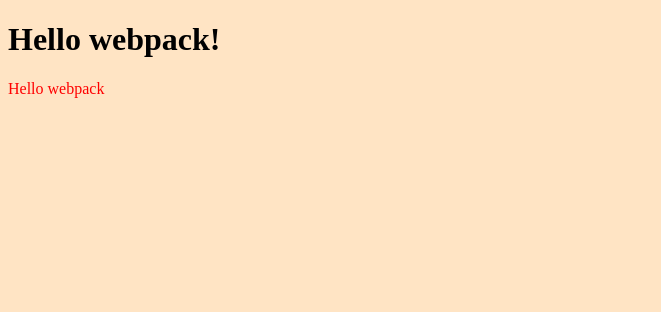
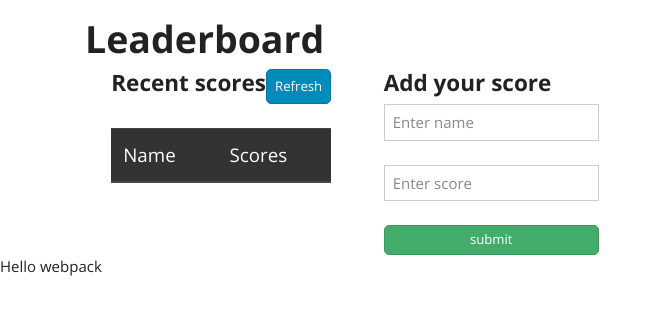
Before and after one commit to CollinsTatang/LeaderBoard, a website built with webpack: page src/index.html in a window 1280 px wide. Shown: the whole page, without its empty margins (0-661 px from the left). Built offline with nearby package versions, Linux system fonts and the light colour scheme.

Commit message:
Add html and css content

```diff
--- a/src/index.html
+++ b/src/index.html
@@ -1,14 +1,48 @@
 <!DOCTYPE html>
 <html lang="en">
+<head>
+  <meta charset="UTF-8">
+  <meta http-equiv="X-UA-Compatible" content="IE=edge">
+  <meta name="viewport" content="width=device-width, initial-scale=1.0">
+  <link rel="stylesheet" href="https://bootswatch.com/4/yeti/bootstrap.min.css">
+  <title>LeaderBoard</title>
+</head>
+<body>
 
-<head>
-    <meta charset="UTF-8">
-    <meta name="viewport" content="width=device-width, initial-scale=1.0">
-    <title>Wbpack Exercise</title>
-</head>
+  <div class="container mt-3">
+    <div class=" h1 font-weight-bold">Leaderboard</div>
+    <div class="row">
+    <div class="inner-container d-flex col-md-6">
+      <div class="scores-container">
+        <div class="d-flex">
+          <div class="h4 font-weight-bold">Recent scores</div>
+          <button type="button" class="btn btn-primary btn-sm"> Refresh</button>
+        </div>
+        <div class="">
+          <table class="table table-striped mt-4">
+            <thead class="thead-dark">
+                <tr>
+                  <th class="display-5 lead text-white">Name</th>
+                  <th class="display-5 lead text-white">Scores</th>
+                </tr>
+            </thead>
+            <tbody id="boardList">
+            </tbody>
+          </table>
+        </div>
+      </div>
+      <div class="form-container">
+        <div class="h4 font-weight-bold">Add your score</div>
+        <form action="#" class="d-flex form">
+          <input type="text" class="name form-control mb-4" placeholder="Enter name">
+          <input type="number" class="score form-control mb-4" placeholder="Enter score">
+          <input type="submit" value="submit" id="submit" class="btn btn-success btn-sm">
+        </form>
+      </div>
+    </div>
+    </div>
 
-<body>
-    <h1>Hello webpack!</h1>
+  </div>
+  <script src="index.js"></script>
 </body>
-
 </html>
--- a/src/style.css
+++ b/src/style.css
@@ -1,7 +1,17 @@
 body {
-    background-color: bisque;
+    background-color: #ffffff;
+    margin: 0;
+    padding: 0;
 }
 
-.hello {
-    color: red;
+.inner-container {
+  justify-content: space-around;
 }
+
+.form {
+  flex-direction: column;
+}
+
+.btn {
+  border-radius: 5px;
+}
```
